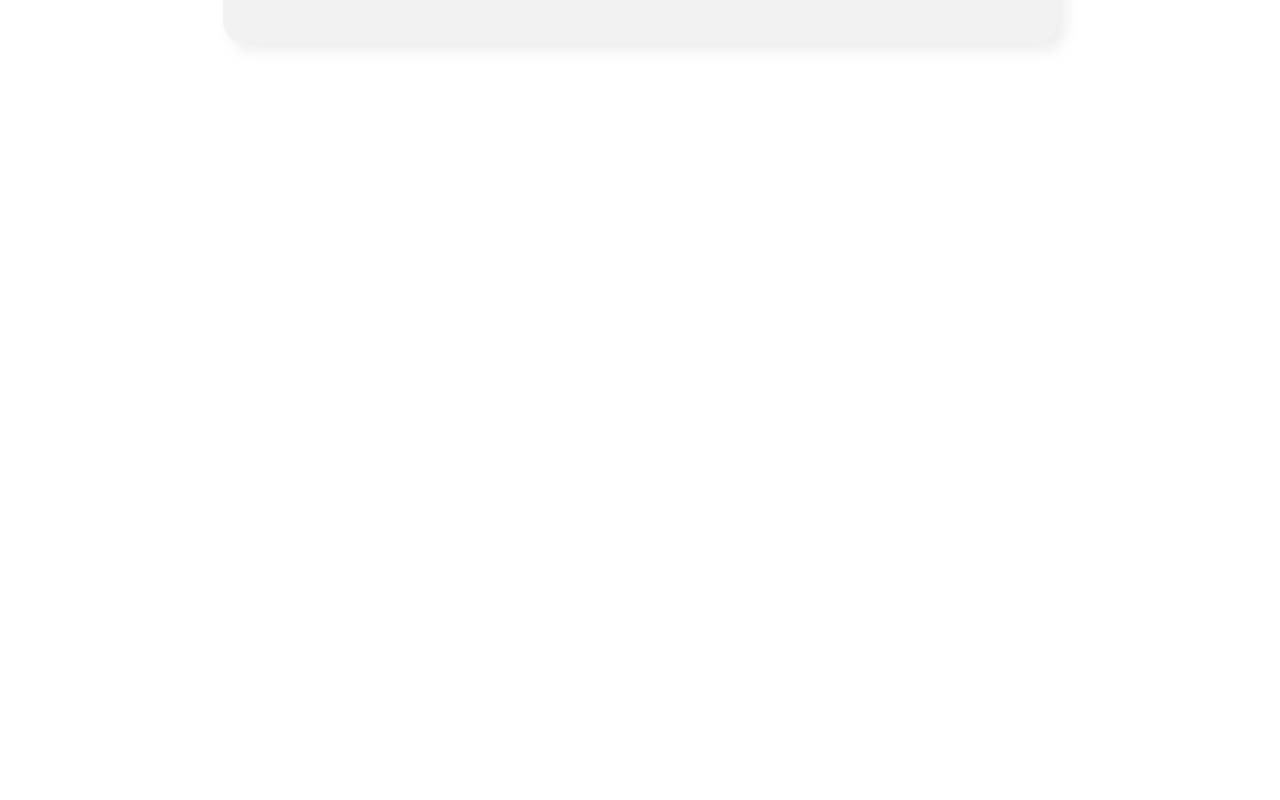
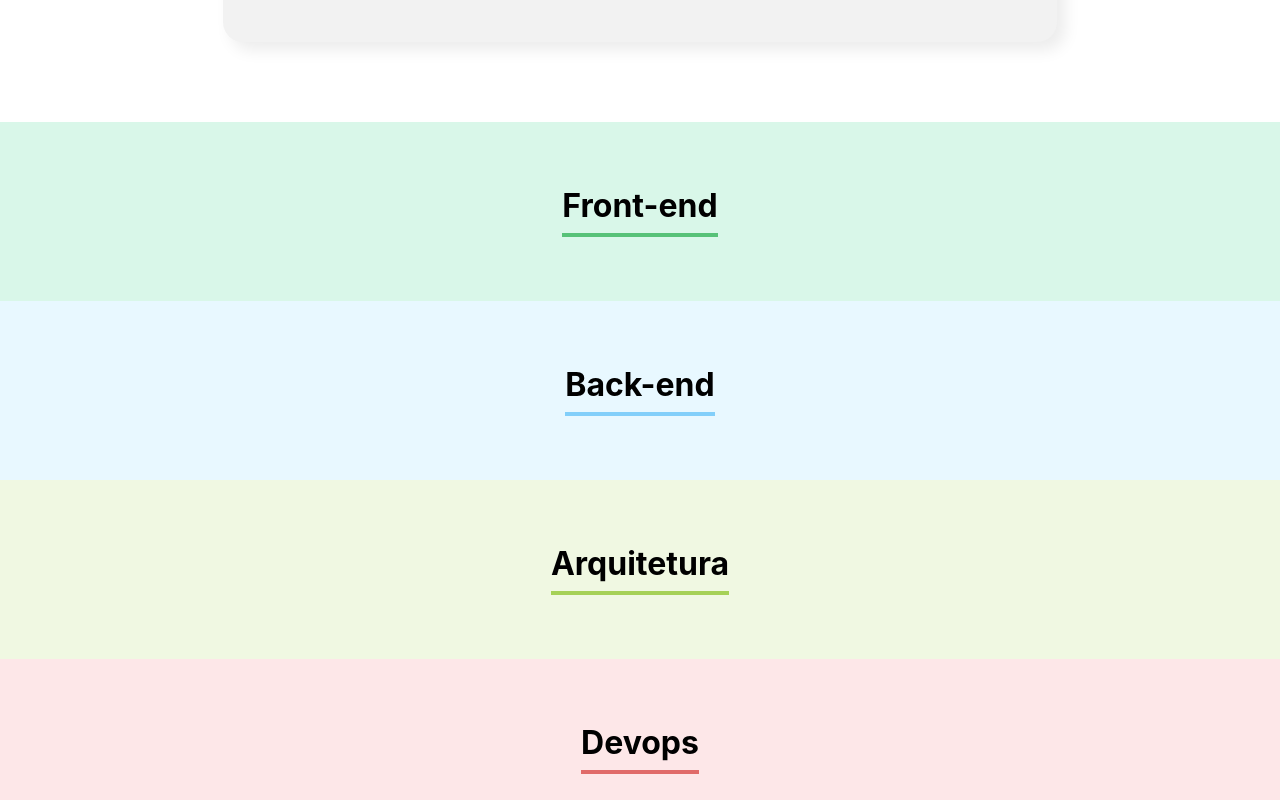
Before and after one commit to almeidarenato/organo, a React (Create React App) app: page / in a window 1280 px wide. Shown: the part 1560-2360 px from the top of the page. Before the commit the page ends 1682 px from the top, so only its background shows below. Built offline with nearby package versions, Linux system fonts and the light colour scheme.

Commit message:
inclusao de componente time (team)

```diff
--- a/src/App.js
+++ b/src/App.js
@@ -1,10 +1,61 @@
-import Banner from './components/Banner/';
-import Form from './components/Form';
+import Banner from "./components/Banner/";
+import Form from "./components/Form";
+import Team from "./components/Team";
+import { useState } from "react";
+// o useRef verdadeiro
+// sao os amigos que fazemos
+// na vida
+// Charlis
+// Ston
+
 function App() {
+  const teams = [
+    {
+      name: "Front-end",
+      primaryColor: "#57C278",
+      secondaryColor: "#D9F7E9",
+    },
+    {
+      name: "Back-end",
+      primaryColor: "#82CFFA",
+      secondaryColor: "#E8F8FF",
+    },
+    {
+      name: "Arquitetura",
+      primaryColor: "#A6D157",
+      secondaryColor: "#F0F8E2",
+    },
+    {
+      name: "Devops",
+      primaryColor: "#E06B69",
+      secondaryColor: "#FDE7E8",
+    },
+    {
+      name: "QA",
+      primaryColor: "#DB6EBF",
+      secondaryColor: "#FAE9F5",
+    },
+    {
+      name: "Scrum",
+      primaryColor: "#FFBA05",
+      secondaryColor: "#FFF5D9",
+    },
+  ];
+  const [colaboradores, setColaboradores] = useState([]);
+
+  const onNewRegister = (colaborador) => {
+    console.log(colaborador);
+    setColaboradores([...colaboradores, colaborador]);
+    console.log("Lista de colaboradores ==>", colaboradores);
+  };
+
   return (
     <div className="App">
       <Banner />
-      <Form/>
+      <Form onRegister={(colaborador) => onNewRegister(colaborador)} />
+      { teams.map(team =>
+      <Team key={team.name} name={team.name} primaryColor={team.primaryColor} secondaryColor={team.secondaryColor} />)
+      }
     </div>
   );
 }
--- a/src/components/Form/index.js
+++ b/src/components/Form/index.js
@@ -1,12 +1,10 @@
-import './Form.css'
+import './Form.css';
+import React, { useState } from 'react';
 import Textfield from '../Textfield';
 import SelectionList from '../SelectionList';
-import Button from '../Button'
-import CardInput from '../CardInput'
-import {useState} from 'react'
+import Button from '../Button';
+import CardInput from '../CardInput';
 
-
-const Form = (props,children) => {
 const teams = [
   'Front-end',
   'Back-end',
@@ -14,29 +12,80 @@ const Form = (props,children) => {
   'Devops',
   'QA',
   'Scrum'
-  ]
+];
+
+const Form = ({ onRegister }) => {
+  const [nome, setNome] = useState('');
+  const [cargo, setCargo] = useState('');
+  const [time, setTime] = useState('');
+  const [imagem, setImagem] = useState('');
+  const [cartao, setCartao] = useState('');
+
   const onSave = (evt) => {
     evt.preventDefault();
-    console.log("Log de Form")
-    console.log(evt)
-    console.log("Foi submetido ",nome,cargo,time,imagem,cartao)
-  }
+    console.log("Log de Form");
+    console.log(evt);
+    console.log("Foi submetido ", nome, cargo, time, imagem, cartao);
+    onRegister({ nome, cargo, time, imagem, cartao });
+  };
 
-  const [nome,setNome] = useState('')
-  const [cargo,setCargo] = useState('')
-  const [time,setTime] = useState('')
-  const [imagem,setImagem] = useState('')
-  const [cartao,setCartao] = useState('')
+  const handleNomeChange = (valor) => {
+    setNome(valor);
+  };
+
+  const handleCargoChange = (valor) => {
+    setCargo(valor);
+  };
+
+  const handleImagemChange = (valor) => {
+    setImagem(valor);
+  };
+
+  const handleTimeChange = (valor) => {
+    setTime(valor);
+  };
+
+  const handleCartaoChange = (valor) => {
+    setCartao(valor);
+  };
 
   return (
     <section className='form'>
       <form onSubmit={onSave}>
         <h2>Preencha os dados abaixo para incluir um novo colaborador:</h2>
-            <Textfield label="Nome" placeholder="Digite seu Nome" required={true} value={nome} onChanged={valor => setNome(valor)}  />
-            <Textfield label="Cargo" placeholder="Digite seu cargo" required={true} value={cargo} onChanged={valor => setCargo(valor)}/>
-            <Textfield label="Imagem" placeholder="Informe a URL da imagem" value={imagem} onChanged={valor => setImagem(valor)}/>
-            <SelectionList label="Time" itens={teams} value={time} onChanged={valor => setTime(valor)} required={true}/>
-            <CardInput label="Cartão" placeholder="informe o seu cartao" value={cartao} onChanged={valor => setCartao(valor)} />
+        <Textfield
+          label="Nome"
+          placeholder="Digite seu Nome"
+          required={true}
+          value={nome}
+          onChanged={handleNomeChange}
+        />
+        <Textfield
+          label="Cargo"
+          placeholder="Digite seu cargo"
+          required={true}
+          value={cargo}
+          onChanged={handleCargoChange}
+        />
+        <Textfield
+          label="Imagem"
+          placeholder="Informe a URL da imagem"
+          value={imagem}
+          onChanged={handleImagemChange}
+        />
+        <SelectionList
+          label="Time"
+          itens={teams}
+          value={time}
+          onChanged={handleTimeChange}
+          required={true}
+        />
+        <CardInput
+          label="Cartão"
+          placeholder="informe o seu cartao"
+          value={cartao}
+          onChanged={handleCartaoChange}
+        />
         <Button>Criar Card</Button>
       </form>
     </section>
--- /dev/null
+++ b/src/components/Team/Team.css
@@ -0,0 +1,11 @@
+.time {
+    text-align: center;
+    padding: 32px;
+}
+
+.time h3{
+    font-size: 32px;
+    border-bottom: 4px solid #57C278;
+    display: inline-block;
+    padding-bottom: 8px;
+}
--- /dev/null
+++ b/src/components/Team/index.js
@@ -0,0 +1,13 @@
+import './Team.css';
+
+const Team = ({team,name,primaryColor,secondaryColor}) => {
+
+    return(
+        <section className='time' style={{ backgroundColor: secondaryColor}}>
+            <h3 style={{borderColor: primaryColor}}>{name}</h3>
+        </section>
+    )
+
+}
+
+export default Team;
--- a/src/components/Textfield/index.js
+++ b/src/components/Textfield/index.js
@@ -2,13 +2,10 @@ import './Textfield.css'
 
 const Textfield = ({label,placeholder,required,onChanged,value}) => {
 
-  const onTyping = (evt) =>{
-    onChanged(evt.target.value);
-  }
   return (
     <div className='text-field'>
       <label>{label}</label>
-      <input value={value} onChange={onTyping} placeholder={placeholder} required={required} />
+      <input value={value} onChange={(evt)=> onChanged(evt.target.value)} placeholder={placeholder} required={required} />
     </div>
   );
 };
```
Also changed, not shown: src/components/CardInput/index.js (+13 -15 lines), 1 other file (tests, documents, lock files or other folders). Lines whose indentation alone changed are shown as unchanged.
